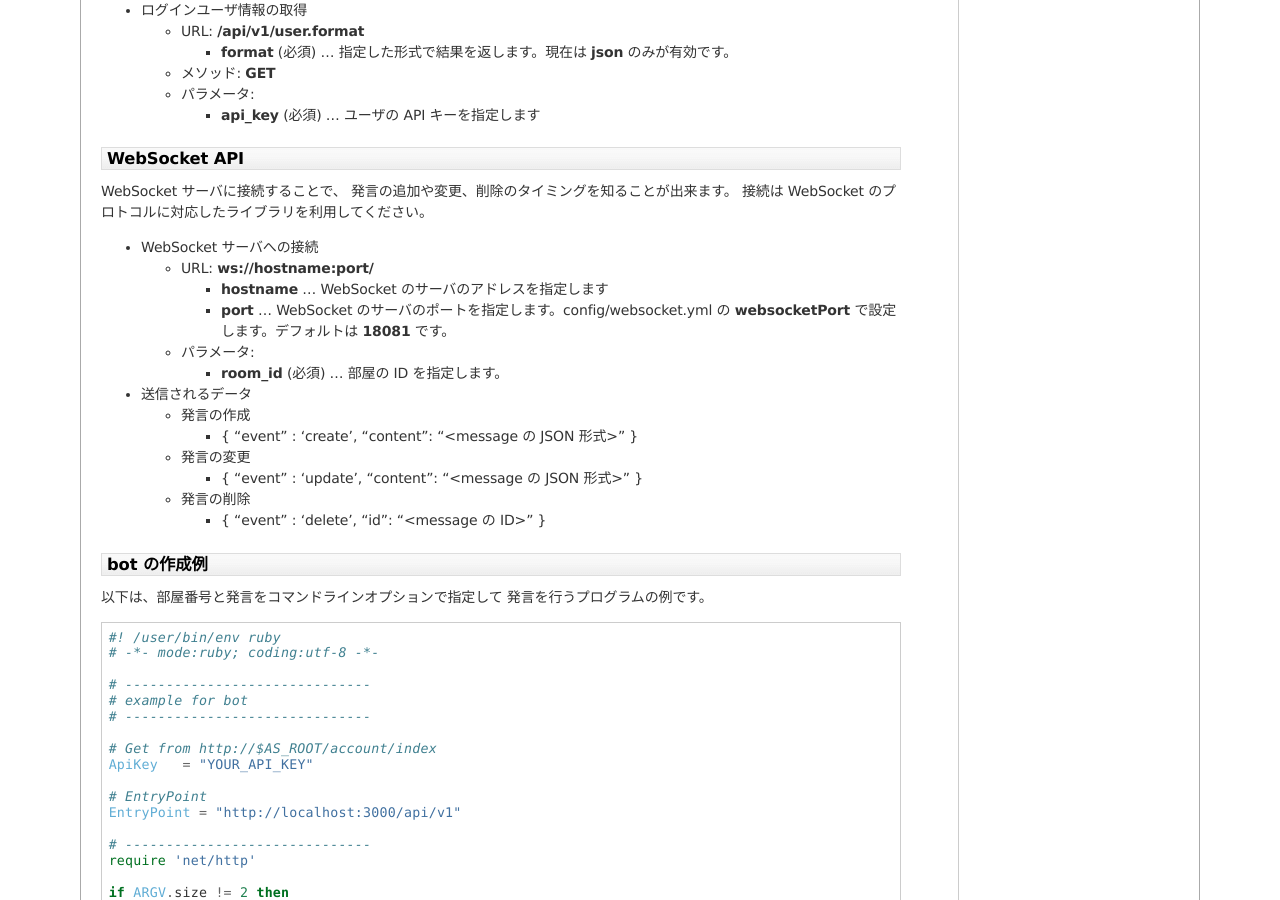
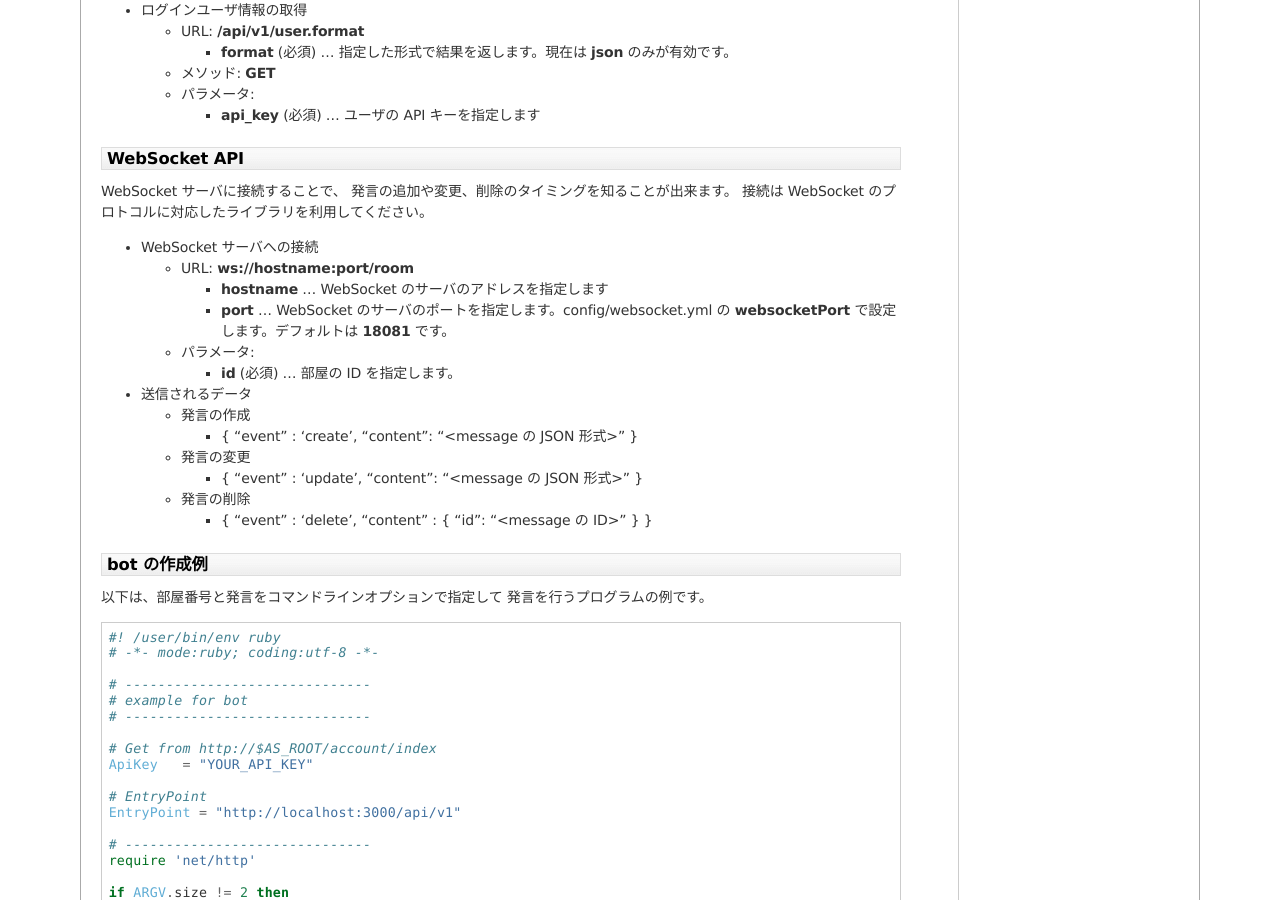
Before and after one commit to codefirst/asakusa-satellite-manual, a Sphinx documentation site: the page built from source/api.rst, in a window 1280 px wide and 900 px high, scrolled down 2194 px. Built offline with Sphinx 7.4.7, drawn with Linux system fonts in a browser that asks for light colours.

Commit message:
WebsokectAPIの変更を反映

```diff
--- a/source/api.rst
+++ b/source/api.rst
@@ -175,14 +175,14 @@ WebSocket サーバに接続することで、
 
 * WebSocket サーバへの接続
 
-  * URL: **ws://hostname:port/**
+  * URL: **ws://hostname:port/room**
 
     * **hostname** … WebSocket のサーバのアドレスを指定します
     * **port** … WebSocket のサーバのポートを指定します。config/websocket.yml の **websocketPort** で設定します。デフォルトは **18081** です。
 
   * パラメータ:
 
-    * **room_id** (必須) … 部屋の ID を指定します。
+    * **id** (必須) … 部屋の ID を指定します。
 
 * 送信されるデータ
 
@@ -196,7 +196,7 @@ WebSocket サーバに接続することで、
 
   * 発言の削除
 
-    * { "event" : 'delete', "id": "<message の ID>" }
+    * { "event" : 'delete', "content" : { "id": "<message の ID>" } }
 
 bot の作成例
 -----------------------
```
